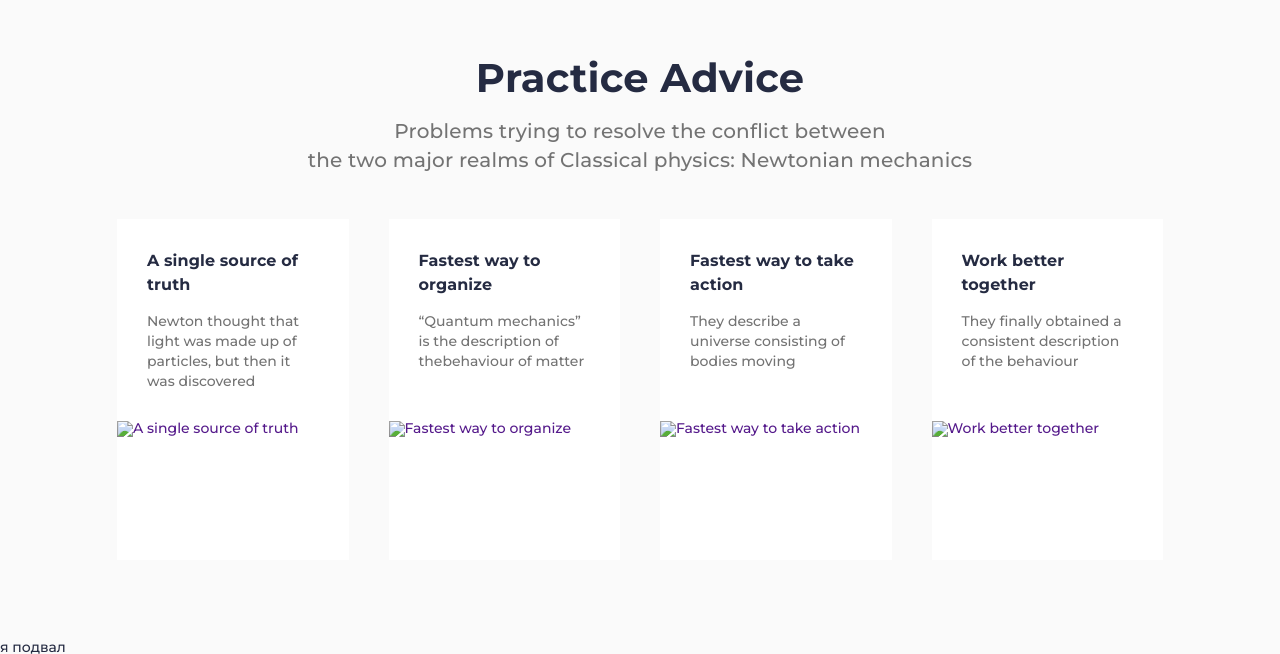
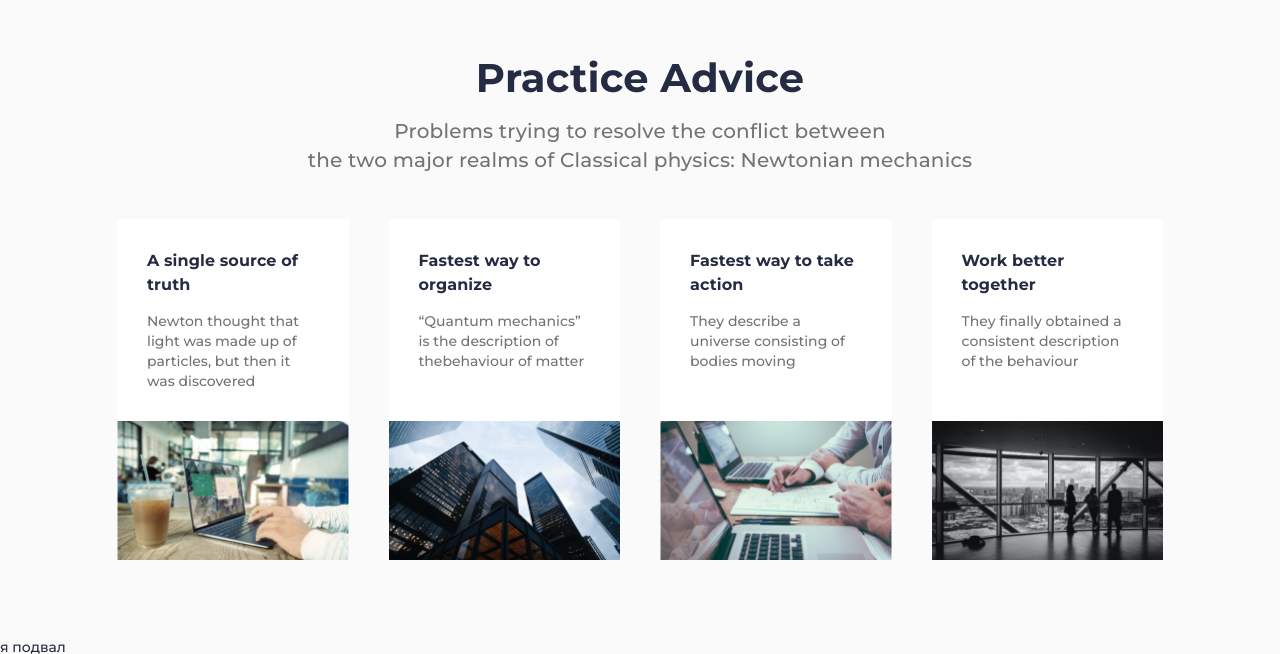
Before and after one commit to AleksandrDiakov/Relvise, a plain HTML site: page index.html in a window 1280 px wide. Shown: the part 1539-2193 px from the top of the page. Drawn offline with Linux system fonts and the light colour scheme; the site is published under a folder, as on GitHub Pages, so addresses that start at the root find nothing.

Commit message:
fix photo practice

```diff
--- a/index.html
+++ b/index.html
@@ -153,7 +153,7 @@
                                     </div>
                                 </div>
                                 <a href="" class="item-practice__image _ibg">
-                                    <img src="/img/practice/01.jpg" alt="A single source of truth">
+                                    <img src="./img/practice/01.jpg" alt="A single source of truth">
                                 </a>
                             </article>
                         </div>
@@ -168,7 +168,7 @@
                                     </div>
                                 </div>
                                 <a href="" class="item-practice__image _ibg">
-                                    <img src="/img/practice/02.jpg" alt="Fastest way to organize">
+                                    <img src="./img/practice/02.jpg" alt="Fastest way to organize">
                                 </a>
                             </article>
                         </div>
@@ -183,7 +183,7 @@
                                     </div>
                                 </div>
                                 <a href="" class="item-practice__image _ibg">
-                                    <img src="/img/practice/03.jpg" alt="Fastest way to take action">
+                                    <img src="./img/practice/03.jpg" alt="Fastest way to take action">
                                 </a>
                             </article>
                         </div>
@@ -198,7 +198,7 @@
                                     </div>
                                 </div>
                                 <a href="" class="item-practice__image _ibg">
-                                    <img src="/img/practice/04.jpg" alt="Work better together">
+                                    <img src="./img/practice/04.jpg" alt="Work better together">
                                 </a>
                             </article>
                         </div>
```
